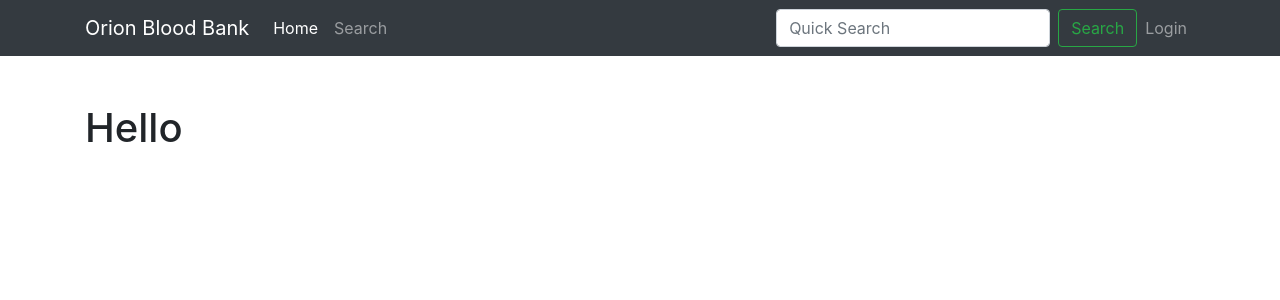
After one commit to ayrbox/orion, a Symfony app: template templates/admin/index.html.twig in a window 1280 px wide. The commit adds this page. Shown: the top 300 px of the page. Run offline with Twig, Linux system fonts and the light colour scheme; the template is opened without the code that fills it, so the values that code supplies are empty; some libraries are stand-ins or nearby versions.

Commit message:
Login/Logout link depending user login

```diff
--- /dev/null
+++ b/templates/admin/index.html.twig
@@ -0,0 +1,5 @@
+{% extends('base.html.twig') %}
+
+{% block body %}
+    <h1>Hello</h1>
+{% endblock %}
--- a/templates/includes/header.html.twig
+++ b/templates/includes/header.html.twig
@@ -18,6 +18,22 @@
           <input class="form-control mr-sm-2" type="text" placeholder="Quick Search" aria-label="Search">
           <button class="btn btn-outline-success my-2 my-sm-0" type="submit">Search</button>
         </form>
+        <ul class="navbar-nav">
+          {% if (app.user == null) %}
+            <li class="nav-item">
+                <a class="nav-link" href="{{ path("app_login") }}">Login</a>
+            </li>
+          {% else %}
+            <li class="nav-item dropdown">
+              <a class="nav-link dropdown-toggle" href="#" id="navbarDropdown" role="button" data-toggle="dropdown" aria-haspopup="true" aria-expanded="false">
+                {{ app.user.username }}
+              </a>
+              <div class="dropdown-menu" aria-labelledby="navbarDropdown">
+                <a class="dropdown-item" href="{{ path("app_logout") }}">Logout</a>
+              </div>
+            </li>
+          {% endif %}
+        </ul>
       </div>
     </div>
   </nav>
```
Also changed, not shown: src/Controller/AdminController.php (added, +25 -0 lines).
